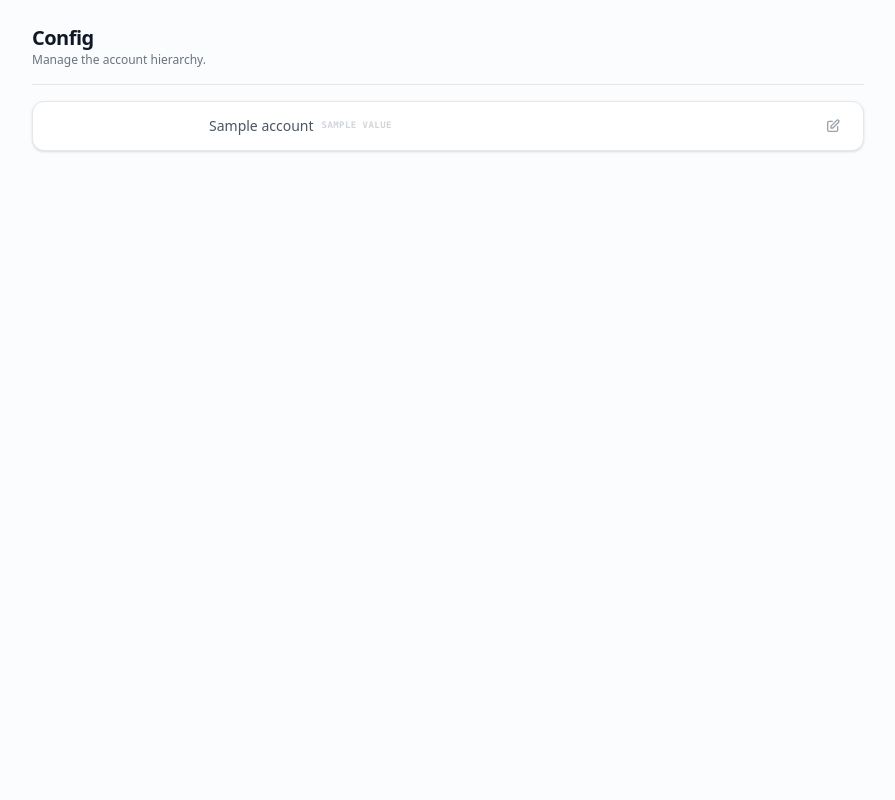
After one commit to moruczt/finances, a FastAPI app: template templates/config.html in a window 1280 px wide. The commit adds this page. Shown: the whole page, without its empty margins (192-1087 px from the left). Run offline with FastAPI, Linux system fonts and the light colour scheme; the template is opened without the code that fills it: most values are stand-ins (such as "Sample title", 1, 10 or a date in 2020); style sheets or scripts are compiled from the project's sources; parts of the project's set-up code (start-up, migrations or seed data) failed here and were passed over.

Commit message:
add Config page for account hierarchy management
Removes the broken inline "create category" feature from /categorize
(it assigned a hardcoded mock ID of 500 to newly created accounts
instead of the real one returned by the API, so committing a rule
against a freshly created category pointed at the wrong account).

Adds a new /config page listing every account in hierarchy order
(ordered by path, which - since path is a materialized colon-joined
prefix string - naturally keeps every subtree contiguous with parent
before children). Each row gets:
- a pencil icon to rename it (PATCH /api/accounts/{id}), which
  recomputes its own path from its parent and cascades the prefix
  change to every descendant's path, since path isn't derived on read
- a "+" icon to add a child (POST /api/accounts/{parent_id}/children),
  shown only on accounts that already have at least one child. Only
  leaf accounts are ever selectable as a transaction's category, so
  adding a child to a currently-leaf account would silently strand
  any transactions already categorized against it - not handled here,
  just prevented via the UI as instructed.

No delete action - removing an account whose entries reference it
needs its own handling, out of scope for now.

Both new modal interactions reuse a new showPrompt() helper in
finances.js, mirroring the existing showConfirm() pattern rather than
the browser's native prompt().

```diff
--- a/main.py
+++ b/main.py
@@ -14,6 +14,7 @@ from fastapi.templating import Jinja2Templates
 from fastapi.staticfiles import StaticFiles
 from sqlalchemy import select, insert, update, delete, text, func, and_
 from sqlalchemy.orm import selectinload, joinedload, aliased
+from sqlalchemy.exc import IntegrityError
 
 import models
 import utils
@@ -62,9 +63,8 @@ custom_filters = {"format_currency": format_currency,
 templates.env.filters.update(custom_filters)
 
 
-class NewCategoryPayload(BaseModel):
-    parentPath: str
-    category: str
+class AccountNamePayload(BaseModel):
+    name: str
 
 class RuleItem(BaseModel):
     key: str
@@ -214,6 +214,29 @@ async def page_categorise(request:Request, db:DB, user:AuthedUser):
 async def page_manual():
     return "MANUAL HTML"
 
+@app.get("/config", response_class=HTMLResponse)
+async def page_config(request:Request, db:DB, user:AuthedUser):
+    ChildAccount = aliased(models.Account)
+    query = select(models.Account.id,
+                   models.Account.name,
+                   models.Account.path,
+                   models.Account.side,
+                   func.count(ChildAccount.id).label("child_count")) \
+            .outerjoin(ChildAccount, ChildAccount.parent_id==models.Account.id) \
+            .group_by(models.Account.id) \
+            .order_by(models.Account.path)
+    rows = (await db.execute(query)).mappings().all()
+    accounts = [{"id":r["id"],
+                "name":r["name"],
+                "path":r["path"],
+                "side":r["side"],
+                "depth":r["path"].count(":"),
+                "has_children":r["child_count"] > 0} for r in rows]
+    return templates.TemplateResponse(
+                request=request,
+                name="config.html",
+                context={"accounts":accounts})
+
 ## APIs
 @app.post("/api/accounts/{account_id}/import")
 async def import_raw(account_id:int, request:Request, db:DB, file:Annotated[UploadFile,File(...)], user:AuthedUser):
@@ -267,21 +290,74 @@ async def fetch_transaction(transaction_id:int, request:Request, db:DB, user:Aut
                    "raw_json": tr.raw_imports[0].details}
     return {"success":True, "result":{"transaction":transaction}}
 
-@app.post("/api/categories")
-async def add_category(payload:NewCategoryPayload, request:Request, db:DB, user:AuthedUser):
-    query = select(models.Account.id, models.Account.side).where(models.Account.path == payload.parentPath)
-    parent_account = (await db.execute(query)).mappings().first()
-    if not parent_account:
-        return {"success":False, "msg":"Parent path not found", "msgType":"error", "msgDur":4000, "result":{}}
+@app.post("/api/accounts/{parent_id}/children")
+async def add_child_account(parent_id:int, payload:AccountNamePayload, request:Request, db:DB, user:AuthedUser):
+    name = payload.name.strip()
+    if not name:
+        return {"success":False, "msg":"Name is required", "msgType":"error", "msgDur":4000, "result":{}}
+    if ":" in name:
+        return {"success":False, "msg":"Account name cannot contain ':'", "msgType":"error", "msgDur":4000, "result":{}}
 
-    query = insert(models.Account).values(parent_id=parent_account["id"],
-                                          name=payload.category,
-                                          side=parent_account["side"],
-                                          path=f"{payload.parentPath}:{payload.category}").returning(models.Account.id)
-    new_id = (await db.execute(query)).scalar_one()
-    await db.commit()
+    query = select(models.Account.path, models.Account.side).where(models.Account.id==parent_id)
+    parent = (await db.execute(query)).mappings().first()
+    if not parent:
+        return {"success":False, "msg":"Parent account not found", "msgType":"error", "msgDur":4000, "result":{}}
 
-    return {"success":True, "result":{"id":new_id}}
+    try:
+        query = insert(models.Account).values(parent_id=parent_id,
+                                              name=name,
+                                              side=parent["side"],
+                                              path=f"{parent['path']}:{name}").returning(models.Account.id)
+        new_id = (await db.execute(query)).scalar_one()
+        await db.commit()
+    except IntegrityError:
+        await db.rollback()
+        return {"success":False, "msg":"An account with that name already exists here", "msgType":"error", "msgDur":4000, "result":{}}
+
+    return {"success":True, "msg":"Account created", "msgType":"success", "msgDur":3000, "result":{"id":new_id}}
+
+@app.patch("/api/accounts/{account_id}")
+async def rename_account(account_id:int, payload:AccountNamePayload, request:Request, db:DB, user:AuthedUser):
+    name = payload.name.strip()
+    if not name:
+        return {"success":False, "msg":"Name is required", "msgType":"error", "msgDur":4000, "result":{}}
+    if ":" in name:
+        return {"success":False, "msg":"Account name cannot contain ':'", "msgType":"error", "msgDur":4000, "result":{}}
+
+    query = select(models.Account.path, models.Account.parent_id).where(models.Account.id==account_id)
+    account = (await db.execute(query)).mappings().first()
+    if not account:
+        return {"success":False, "msg":"Account not found", "msgType":"error", "msgDur":4000, "result":{}}
+
+    old_path = account["path"]
+    if account["parent_id"] is not None:
+        query = select(models.Account.path).where(models.Account.id==account["parent_id"])
+        parent_path = (await db.execute(query)).scalar_one()
+        new_path = f"{parent_path}:{name}"
+    else:
+        new_path = name
+
+    try:
+        query = update(models.Account).values(name=name, path=new_path).where(models.Account.id==account_id)
+        await db.execute(query)
+
+        if new_path != old_path:
+            # Account.path is a materialized "Root:Section:Name" string, not derived on read -
+            # cascade the prefix change to every descendant.
+            query = select(models.Account.id, models.Account.path)
+            all_accounts = (await db.execute(query)).mappings().all()
+            prefix = old_path + ":"
+            for a in all_accounts:
+                if a["id"] != account_id and a["path"].startswith(prefix):
+                    new_child_path = new_path + a["path"][len(old_path):]
+                    await db.execute(update(models.Account).values(path=new_child_path).where(models.Account.id==a["id"]))
+
+        await db.commit()
+    except IntegrityError:
+        await db.rollback()
+        return {"success":False, "msg":"An account with that name already exists here", "msgType":"error", "msgDur":4000, "result":{}}
+
+    return {"success":True, "msg":"Account renamed", "msgType":"success", "msgDur":3000, "result":{}}
 
 @app.post("/api/rules")
 async def apply_rule(payload:NewRulePayload, request:Request, db:DB, user:AuthedUser):
--- /dev/null
+++ b/static/js/config.js
@@ -0,0 +1,31 @@
+async function addChildAccount(btn) {
+    const parentId = btn.dataset.accountId;
+    const parentPath = btn.dataset.path;
+
+    const name = await showPrompt("Add Child Account", `Create a new account under "${parentPath}".`, '', 'Create');
+    if (!name) return;
+
+    const onLoad = (resp) => {
+        if (resp.success) {
+            globalThis.location.reload();
+        }
+    }
+
+    request(`${ROOT_PATH}/api/accounts/${parentId}/children`, "POST", {"name":name}, onLoad);
+}
+
+async function renameAccount(btn) {
+    const accountId = btn.dataset.accountId;
+    const currentName = document.getElementById(`account-name-${accountId}`).textContent.trim();
+
+    const name = await showPrompt("Rename Account", "Enter a new name for this account.", currentName, 'Save');
+    if (!name || name === currentName) return;
+
+    const onLoad = (resp) => {
+        if (resp.success) {
+            globalThis.location.reload();
+        }
+    }
+
+    request(`${ROOT_PATH}/api/accounts/${accountId}`, "PATCH", {"name":name}, onLoad);
+}
--- a/static/js/finances.js
+++ b/static/js/finances.js
@@ -101,3 +101,67 @@ function showConfirm(title, message, confirmText ) {
         overlay.addEventListener('click', (e) => { if (e.target === overlay) closeModal(false); });
     });
 }
+
+function escapeHtml(str) {
+    return str.replace(/&/g, '&amp;').replace(/</g, '&lt;').replace(/>/g, '&gt;').replace(/"/g, '&quot;').replace(/'/g, '&#39;');
+}
+
+function showPrompt(title, message, defaultValue='', confirmText) {
+    return new Promise((resolve) => {
+        const modalHtml = `
+            <div id="customModalOverlay" class="fixed inset-0 z-50 flex items-center justify-center p-4 bg-slate-900/40 backdrop-blur-sm opacity-0 transition-opacity duration-200">
+                <div id="customModalCard" class="w-full max-w-sm bg-white rounded-2xl shadow-xl border border-gray-100 p-6 transform scale-95 opacity-0 transition-all duration-200">
+                    <h3 class="text-base font-bold text-gray-900">${title}</h3>
+                    <p class="text-xs text-gray-500 mt-2 leading-relaxed">${message}</p>
+                    <input id="modalPromptInput" type="text" value="${escapeHtml(defaultValue)}" class="w-full mt-4 px-3 py-2 text-sm bg-white border border-gray-200 rounded-xl outline-none focus:ring-2 focus:ring-blue-500/20 focus:border-blue-500" />
+
+                    <div class="flex items-center justify-end gap-2 mt-6">
+                        <button id="modalCancelBtn" class="px-3.5 py-2 rounded-xl border border-gray-200 text-xs font-semibold text-gray-600 hover:bg-gray-50 transition-colors cursor-pointer">
+                            Cancel
+                        </button>
+                        <button id="modalConfirmBtn" class="px-3.5 py-2 rounded-xl bg-blue-600 hover:bg-blue-700 text-xs font-semibold text-white shadow-sm transition-colors cursor-pointer">
+                            ${confirmText || 'Save'}
+                        </button>
+                    </div>
+                </div>
+            </div>
+        `;
+
+        document.body.insertAdjacentHTML('beforeend', modalHtml);
+        const overlay = document.getElementById('customModalOverlay');
+        const card = document.getElementById('customModalCard');
+        const input = document.getElementById('modalPromptInput');
+        const cancelBtn = document.getElementById('modalCancelBtn');
+        const confirmBtn = document.getElementById('modalConfirmBtn');
+
+        const closeModal = (resultValue) => {
+            card.classList.add('scale-95', 'opacity-0');
+            overlay.classList.add('opacity-0');
+            setTimeout(() => {
+                overlay.remove();
+                resolve(resultValue);
+            }, 200);
+        };
+
+        requestAnimationFrame(() => {
+            overlay.classList.remove('opacity-0');
+            card.classList.remove('scale-95', 'opacity-0');
+            input.focus();
+            input.select();
+        });
+
+        const submit = () => {
+            const value = input.value.trim();
+            if (!value) {
+                input.focus();
+                return;
+            }
+            closeModal(value);
+        };
+
+        confirmBtn.addEventListener('click', submit);
+        input.addEventListener('keydown', (e) => { if (e.key === 'Enter') submit(); });
+        cancelBtn.addEventListener('click', () => closeModal(null));
+        overlay.addEventListener('click', (e) => { if (e.target === overlay) closeModal(null); });
+    });
+}
--- a/templates/base.html
+++ b/templates/base.html
@@ -48,6 +48,7 @@
                         <a href="{{ url_for('page_import') }}" class="px-3 py-1.5 rounded-lg hover:bg-slate-50 transition-colors {% if request.url.path == '/import' %}bg-blue-50 text-blue-600{% endif %}">Import File</a>
                         <a href="{{ url_for('page_imports') }}" class="px-3 py-1.5 rounded-lg hover:bg-slate-50 transition-colors {% if request.url.path == '/imports' %}bg-blue-50 text-blue-600{% endif %}">Logs</a>
                         <a href="{{ url_for('page_manual') }}" class="px-3 py-1.5 rounded-lg hover:bg-slate-50 transition-colors {% if '/manual' in request.url.path %}bg-blue-50 text-blue-600{% endif %}">Manual Entry</a>
+                        <a href="{{ url_for('page_config') }}" class="px-3 py-1.5 rounded-lg hover:bg-slate-50 transition-colors {% if '/config' in request.url.path %}bg-blue-50 text-blue-600{% endif %}">Config</a>
                     </nav>
                 </div>
 
@@ -64,7 +65,7 @@
         </header>
 
         <nav class="md:hidden fixed bottom-0 left-0 right-0 bg-white border-t border-gray-200 z-40 pb-safe shadow-[0_-4px_12px_rgba(0,0,0,0.03)]">
-            <div class="grid grid-cols-6 h-16 text-[10px] font-bold tracking-tight text-gray-500">
+            <div class="grid grid-cols-7 h-16 text-[10px] font-bold tracking-tight text-gray-500">
 
                 <a href="{{ url_for('page_dashboard') }}" class="flex flex-col items-center justify-center gap-1 transition-colors {% if request.url.path == '/' %}text-blue-600{% endif %}">
                     <svg class="w-5 h-5" fill="none" stroke="currentColor" viewBox="0 0 24 24"><path stroke-linecap="round" stroke-linejoin="round" stroke-width="2" d="M4 6a2 2 0 012-2h2a2 2 0 012 2v4a2 2 0 01-2 2H6a2 2 0 01-2-2V6zM14 6a2 2 0 012-2h2a2 2 0 012 2v4a2 2 0 01-2 2h-2a2 2 0 01-2-2V6zM4 16a2 2 0 012-2h2a2 2 0 012 2v4a2 2 0 01-2 2H6a2 2 0 01-2-2v-4zM14 16a2 2 0 012-2h2a2 2 0 012 2v4a2 2 0 01-2 2h-2a2 2 0 01-2-2v-4z" /></svg>
@@ -93,6 +94,11 @@
                     <span>Add</span>
                 </a>
 
+                <a href="{{ url_for('page_config') }}" class="flex flex-col items-center justify-center gap-1 transition-colors {% if '/config' in request.url.path %}text-blue-600{% endif %}">
+                    <svg class="w-5 h-5" fill="none" stroke="currentColor" viewBox="0 0 24 24"><path stroke-linecap="round" stroke-linejoin="round" stroke-width="2" d="M10.325 4.317c.426-1.756 2.924-1.756 3.35 0a1.724 1.724 0 002.573 1.066c1.543-.94 3.31.826 2.37 2.37a1.724 1.724 0 001.065 2.572c1.756.426 1.756 2.924 0 3.35a1.724 1.724 0 00-1.066 2.573c.94 1.543-.826 3.31-2.37 2.37a1.724 1.724 0 00-2.572 1.065c-.426 1.756-2.924 1.756-3.35 0a1.724 1.724 0 00-2.573-1.066c-1.543.94-3.31-.826-2.37-2.37a1.724 1.724 0 00-1.065-2.572c-1.756-.426-1.756-2.924 0-3.35a1.724 1.724 0 001.066-2.573c-.94-1.543.826-3.31 2.37-2.37.996.608 2.296.07 2.572-1.065z" /><path stroke-linecap="round" stroke-linejoin="round" stroke-width="2" d="M15 12a3 3 0 11-6 0 3 3 0 016 0z" /></svg>
+                    <span>Config</span>
+                </a>
+
                 <form action="{{ url_for('logout') }}" method="post" class="m-0 p-0 flex">
                     <button type="submit" class="w-full h-full flex flex-col items-center justify-center gap-1 text-[10px] font-bold text-gray-400 active:text-red-600 cursor-pointer">
                         <svg class="w-5 h-5" fill="none" stroke="currentColor" viewBox="0 0 24 24"><path stroke-linecap="round" stroke-linejoin="round" stroke-width="2" d="M17 16l4-4m0 0l-4-4m4 4H7m6 4v1a3 3 0 01-3 3H6a3 3 0 01-3-3V7a3 3 0 013-3h4a3 3 0 013 3v1" /></svg>
--- /dev/null
+++ b/templates/config.html
@@ -0,0 +1,39 @@
+{% extends "base.html" %}
+
+{% block title %} - Config{% endblock %}
+
+{% block scripts %}
+    <script defer src="{{ url_for('static', path='/js/config.js').path }}"></script>
+{% endblock %}
+
+{% block content %}
+    <div class="max-w-4xl mx-auto px-4 sm:px-6 lg:px-8 py-6 animate-fade-in">
+        <div class="pb-4 border-b border-gray-200 mb-4">
+            <h1 class="text-xl font-bold text-gray-900 tracking-tight">Config</h1>
+            <p class="text-xs text-gray-500">Manage the account hierarchy.</p>
+        </div>
+
+        <div class="bg-white rounded-xl border border-gray-200 shadow-sm overflow-hidden">
+            <div class="divide-y divide-gray-100">
+                {% for account in accounts %}
+                    <div class="flex items-center justify-between gap-3 pr-4 py-2.5 hover:bg-gray-50/50 transition-colors" style="padding-left: {{ 1 + account.depth * 1.25 }}rem;">
+                        <div class="flex items-center gap-2 min-w-0">
+                            <span id="account-name-{{ account.id }}" class="text-sm {% if account.has_children %}font-semibold text-gray-800{% else %}text-gray-600{% endif %} truncate">{{ account.name }}</span>
+                            <span class="text-[9px] font-mono font-bold text-gray-300 uppercase tracking-wider shrink-0">{{ account.side.value }}</span>
+                        </div>
+                        <div class="flex items-center gap-1 shrink-0">
+                            {% if account.has_children %}
+                                <button type="button" data-account-id="{{ account.id }}" data-path="{{ account.path }}" onclick="addChildAccount(this)" title="Add child account" class="p-1.5 text-gray-400 hover:text-blue-600 hover:bg-blue-50 rounded-lg transition-colors cursor-pointer">
+                                    <svg class="w-4 h-4" fill="none" stroke="currentColor" viewBox="0 0 24 24"><path stroke-linecap="round" stroke-linejoin="round" stroke-width="2" d="M12 4v16m8-8H4" /></svg>
+                                </button>
+                            {% endif %}
+                            <button type="button" data-account-id="{{ account.id }}" onclick="renameAccount(this)" title="Rename account" class="p-1.5 text-gray-400 hover:text-blue-600 hover:bg-blue-50 rounded-lg transition-colors cursor-pointer">
+                                <svg class="w-4 h-4" fill="none" stroke="currentColor" viewBox="0 0 24 24"><path stroke-linecap="round" stroke-linejoin="round" stroke-width="2" d="M11 5H6a2 2 0 00-2 2v11a2 2 0 002 2h11a2 2 0 002-2v-5m-1.414-9.414a2 2 0 112.828 2.828L11.828 15H9v-2.828l8.586-8.586z" /></svg>
+                            </button>
+                        </div>
+                    </div>
+                {% endfor %}
+            </div>
+        </div>
+    </div>
+{% endblock %}
```
Also changed, not shown: static/js/categorize.js (+0 -46 lines), templates/categorize.html (+1 -13 lines).
